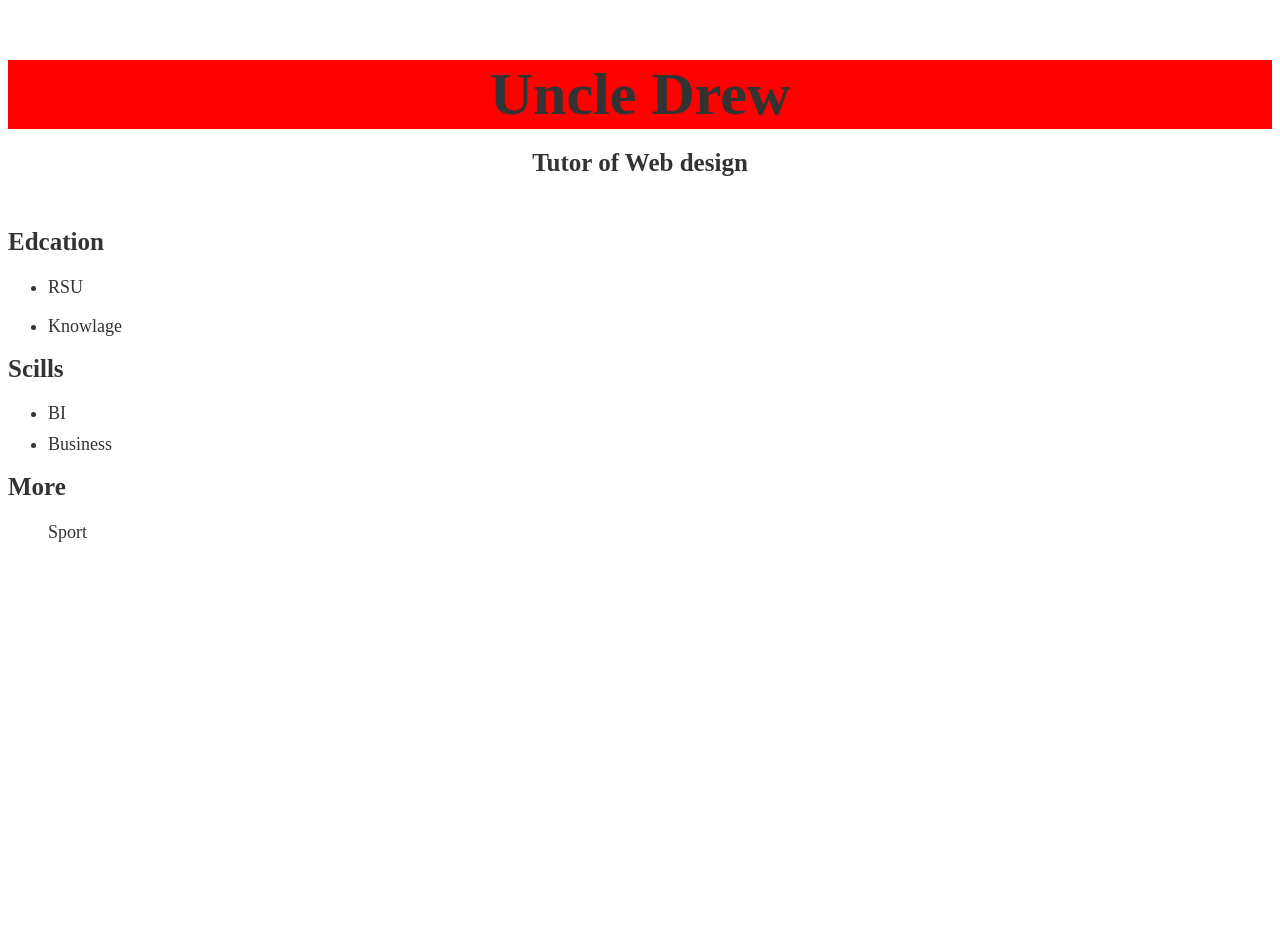
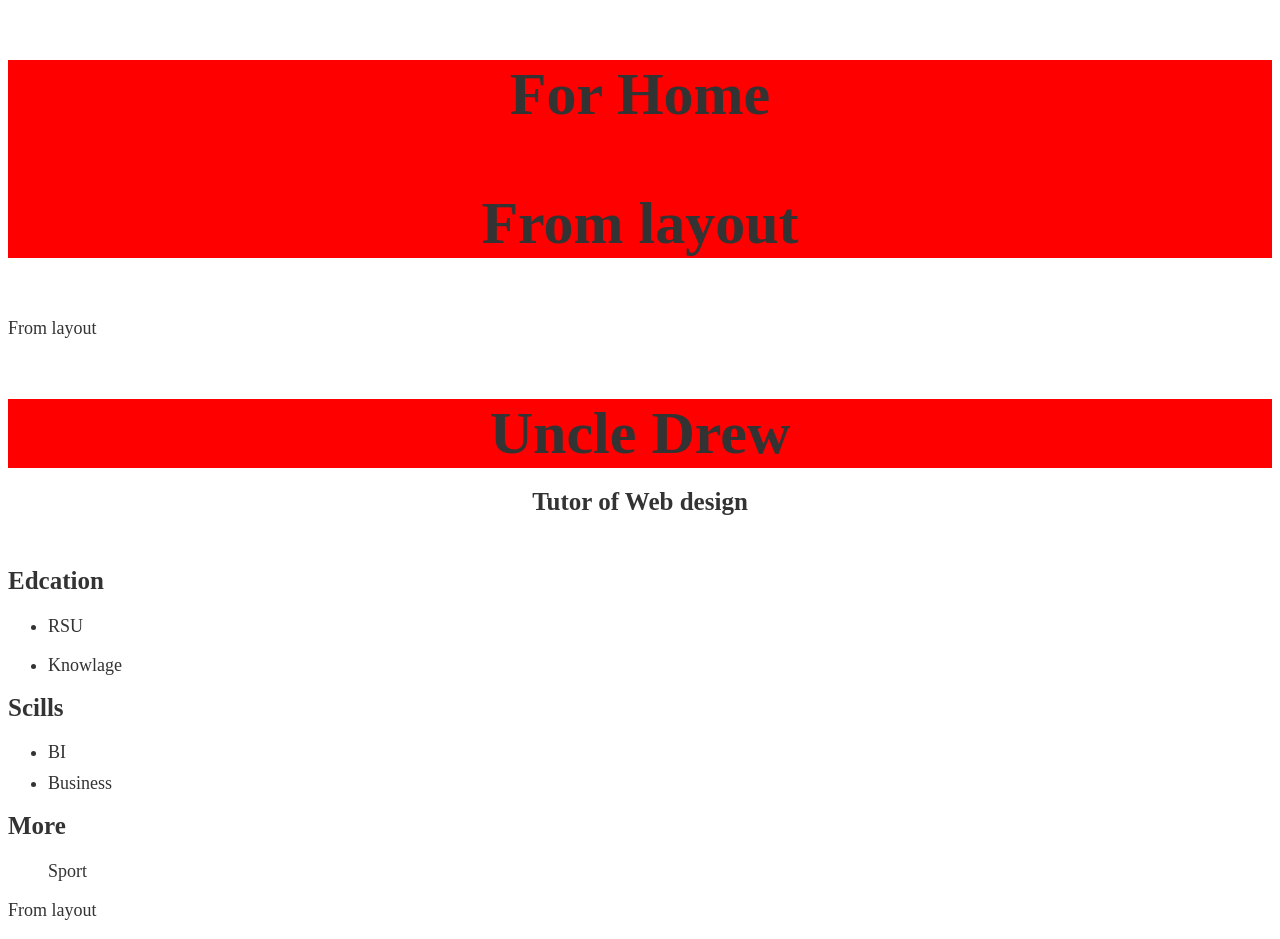
Before and after one commit to a-ignatov86/fin_site, a Django app: page / in a window 1280 px wide. Before the commit the page ends 542 px from the top, so only its background shows below. Run offline with Django 5.2, Linux system fonts and the light colour scheme.

Commit message:
JinjaInHTML

```diff
--- a/fin_site_project/fin_site/urls.py
+++ b/fin_site_project/fin_site/urls.py
@@ -17,11 +17,12 @@ Including another URLconf
 from django.contrib import admin
 from django.urls import path
 
-from helloapp.views  import index_helloapp, about_page, index_check   # импортируем написанную функцию для открытия индекса из views
+from helloapp.views  import index_helloapp, about_page, index_check,  index_copy   # импортируем написанную функцию для открытия индекса из views
 
 urlpatterns = [
     path('admin/', admin.site.urls),
     path('', index_helloapp),   # вызываем view def index_helloapp
     path('about/', about_page),
     path('check/', index_check),
+    path('copy/', index_copy),
 ]
--- a/fin_site_project/helloapp/views.py
+++ b/fin_site_project/helloapp/views.py
@@ -8,5 +8,8 @@ def index_helloapp(request):  #http reqest На вход
 def about_page(request):
     return render(request, 'about_employ.html')
 
+def index_copy(request):
+    return render(request, 'index copy.html')
+
 def index_check(request):
     return HttpResponse('<h4>CHECK!!!</h4>')
--- /dev/null
+++ b/fin_site_project/templates/index copy.html
@@ -0,0 +1,6 @@
+{% extends 'index.html' %}
+{% block title %} for copy
+{% endblock %}
+{% block content %}
+for copy
+{% endblock %}
--- a/fin_site_project/templates/index.html
+++ b/fin_site_project/templates/index.html
@@ -1,10 +1,15 @@
 <!doctype html>
 	<head>
-		<title>Portfolio</title>
+		<title> {% block title %}Portfolio {% endblock %}</title> <!-- Будет динамично меняться на разных страницах-шаблонах-->
   		<meta charset="utf-8">
 		<link rel="stylesheet" href="1.css">
 	</head>
 	<body>
+
+	<!-- Будет динамично меняться на разных страницах-шаблонах 	 -->
+		{% block content %}	<h1>For Home <br>	{% include "layout.html" %}</h1>	{% endblock %}
+		{% include "layout.html" %}
+
 		<h1>Uncle Drew</h1>
 		<h2> Tutor of Web design</h2>
 		<section>
@@ -20,6 +25,6 @@
 			<h2>More</h2>
 			<ul>Sport</ul>
 		</section>
-
+		{% include "layout.html" %}
 	</body>
 </html>
--- /dev/null
+++ b/fin_site_project/templates/layout.html
@@ -0,0 +1 @@
+<p> From layout</p>
```
